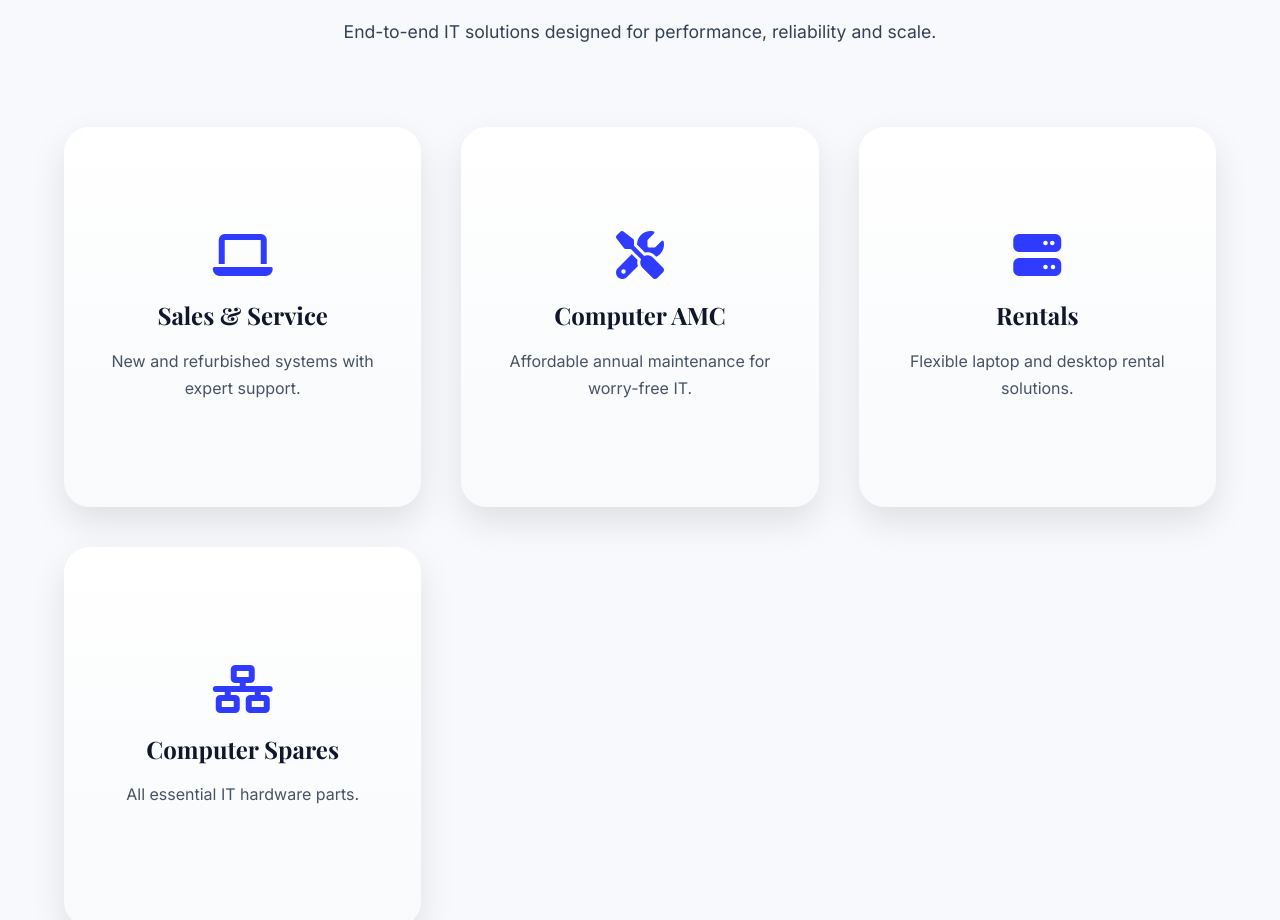
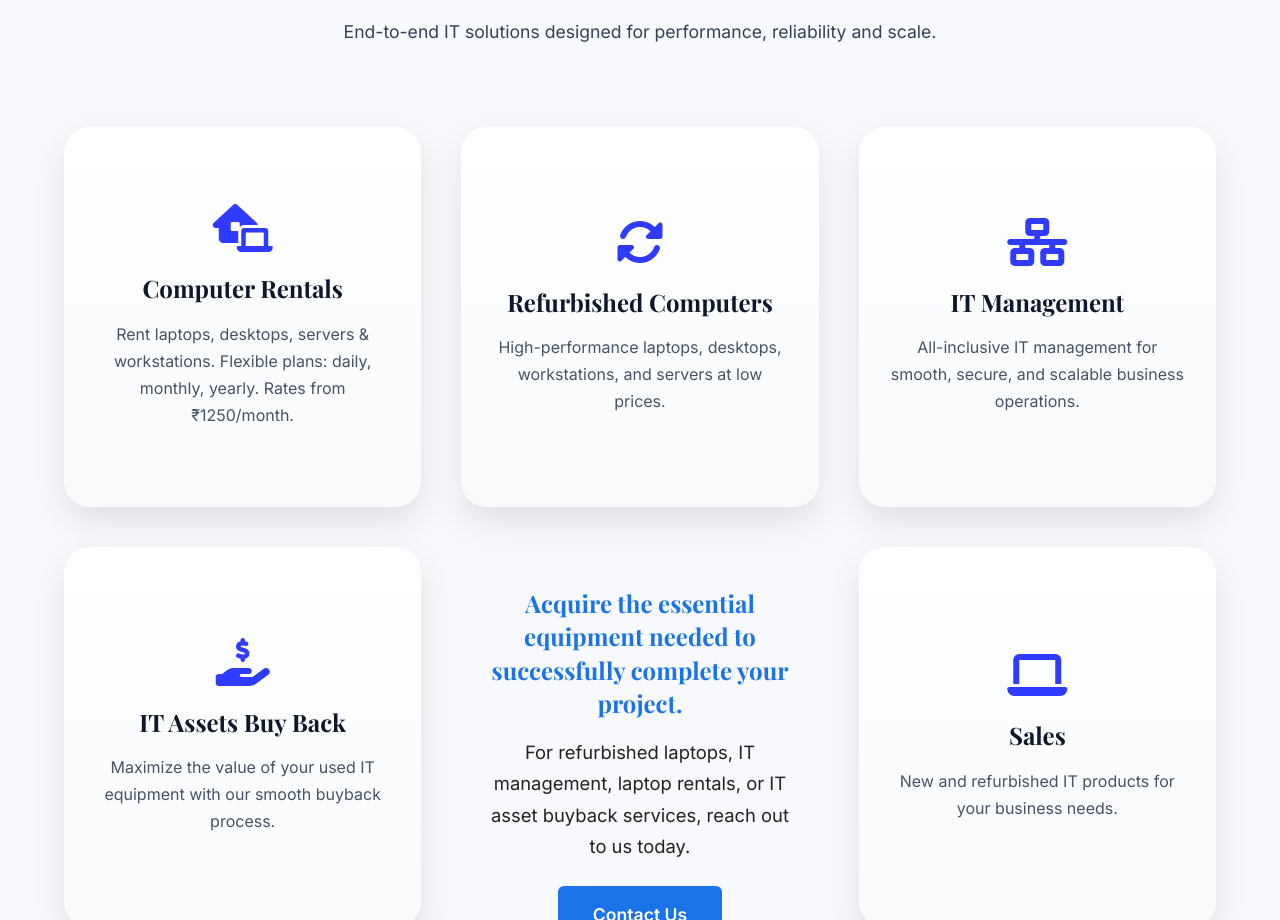
Before and after one commit to karthikkalkatte/siddhi, a website: page index.html in a window 1280 px wide. Shown: the part 1880-2800 px from the top of the page. Drawn offline with nearby package versions, Linux system fonts and the light colour scheme.

Commit message:
Add files via upload

```diff
--- a/index.html
+++ b/index.html
@@ -48,7 +48,7 @@ j=d.createElement(s),dl=l!='dataLayer'?'&l='+l:'';j.async=true;j.src=
 <nav class="navbar">
   <div class="nav-container">
     <a href="#" class="logo">
-      <div class="logo-icon">U&amp;I</div>
+      <div class="logo-icon">U&amp;IT</div>
       <div class="logo-text">U&amp;I <span>Technologies</span></div>
     </a>
 
@@ -63,6 +63,7 @@ j=d.createElement(s),dl=l!='dataLayer'?'&l='+l:'';j.async=true;j.src=
       <a href="#contact" class="nav-link">Contact</a>
       <a href="tel:+919606752864" class="nav-btn">
         <i class="fas fa-phone"></i> Call Now
+            <div style="font-size:1em; color:#fff; background:#1a73e8; font-weight:700; line-height:1; border-radius:5px; padding:2px 8px; margin-top:2px; display:inline-block; letter-spacing:0.5px;">+91 9606752864</div>
       </a>
     </div>
   </div>
@@ -73,7 +74,7 @@ j=d.createElement(s),dl=l!='dataLayer'?'&l='+l:'';j.async=true;j.src=
   <div class="container hero-grid">
     <div class="hero-text" data-aos="fade-right">
       <h1>Everything you need to <span>elevate your business</span></h1>
-      <p>Premium IT products, services, AMC and rentals for businesses and institutions .</p>
+      <p>U & I Technologies delivers smart IT products and reliable technology solutions designed to power businesses of all sizes. We combine quality products with expert support to meet every technology need.</p>
       <a href="#about" class="btn">Explore Services</a>
     </div>
     <div class="hero-image" data-aos="zoom-in">
@@ -120,21 +121,117 @@ j=d.createElement(s),dl=l!='dataLayer'?'&l='+l:'';j.async=true;j.src=
     <p class="section-sub" data-aos="fade-up">End-to-end IT solutions designed for performance, reliability and scale.</p>
 
     <div class="services-grid">
-      <!-- Sales & Service -->
+            <!-- Computer Rentals -->
+            <div class="service-card" data-aos="fade-up" data-aos-delay="350">
+              <div class="service-card-inner">
+                <div class="service-card-front">
+                  <i class="fas fa-laptop-house"></i>
+                  <h3>Computer Rentals</h3>
+                  <p>Rent laptops, desktops, servers & workstations. Flexible plans: daily, monthly, yearly. Rates from ₹1250/month.</p>
+                </div>
+                <div class="service-card-back">
+                  <h4>Rental Benefits:</h4>
+                  <ul>
+                    <li>Focus on your core business</li>
+                    <li>All major IT hardware available</li>
+                    <li>Rapid, simple rental process</li>
+                    <li>Custom rental durations</li>
+                  </ul>
+                </div>
+              </div>
+            </div>
+            <!-- Refurbished Computers -->
+            <div class="service-card" data-aos="fade-up" data-aos-delay="400">
+              <div class="service-card-inner">
+                <div class="service-card-front">
+                  <i class="fas fa-sync-alt"></i>
+                  <h3>Refurbished Computers</h3>
+                  <p>High-performance laptops, desktops, workstations, and servers at low prices.</p>
+                </div>
+                <div class="service-card-back">
+                  <h4>Why Choose Refurbished?</h4>
+                  <ul>
+                    <li>Extensive selection</li>
+                    <li>Quality tested & reliable</li>
+                    <li>Cost-effective for any project</li>
+                  </ul>
+                </div>
+              </div>
+            </div>
+            <!-- IT Management -->
+            <div class="service-card" data-aos="fade-up" data-aos-delay="450">
+              <div class="service-card-inner">
+                <div class="service-card-front">
+                  <i class="fas fa-network-wired"></i>
+                  <h3>IT Management</h3>
+                  <p>All-inclusive IT management for smooth, secure, and scalable business operations.</p>
+                </div>
+                <div class="service-card-back">
+                  <h4>Management Services:</h4>
+                  <ul>
+                    <li>Maximize IT environment</li>
+                    <li>Security & expansion</li>
+                    <li>Cutting-edge technology</li>
+                  </ul>
+                </div>
+              </div>
+            </div>
+            <!-- IT Assets Buy Back -->
+            <div class="service-card" data-aos="fade-up" data-aos-delay="500">
+              <div class="service-card-inner">
+                <div class="service-card-front">
+                  <i class="fas fa-hand-holding-usd"></i>
+                  <h3>IT Assets Buy Back</h3>
+                  <p>Maximize the value of your used IT equipment with our smooth buyback process.</p>
+                </div>
+                <div class="service-card-back">
+                  <h4>Buy Back Benefits:</h4>
+                  <ul>
+                    <li>Simple, effective process</li>
+                    <li>Get value for old assets</li>
+                    <li>Trusted technology partner</li>
+                  </ul>
+                </div>
+              </div>
+            </div>
+      <!-- Call to Action Section -->
+      <section style="background:#f7f9fc; padding:2.5rem 0; text-align:center;">
+        <div class="container" style="max-width:700px; margin:auto;">
+          <h2 style="font-family:'Playfair Display',serif; font-weight:700; color:#1a73e8; margin-bottom:1rem;">Acquire the essential equipment needed to successfully complete your project.</h2>
+          <p style="font-size:1.15rem; color:#222; margin-bottom:1.5rem;">For refurbished laptops, IT management, laptop rentals, or IT asset buyback services, reach out to us today.</p>
+          <a href="#contact" class="btn" style="background:#1a73e8; color:#fff; font-size:1.1rem; padding:0.9rem 2.2rem; border-radius:6px;">Contact Us</a>
+        </div>
+      </section>
+      <!-- Sales -->
       <div class="service-card" data-aos="fade-up">
         <div class="service-card-inner">
           <div class="service-card-front">
             <i class="fas fa-laptop"></i>
-            <h3>Sales & Service</h3>
-            <p>New and refurbished systems with expert support.</p>
+            <h3>Sales</h3>
+            <p>New and refurbished IT products for your business needs.</p>
           </div>
           <div class="service-card-back">
-            <h4>Included Services:</h4>
+            <h4>Included Sales:</h4>
             <ul>
               <li>New laptops, desktops, and IT products</li>
               <li>Refurbished computers</li>
               <li>Accessories</li>
               <li>Best-in-class pricing</li>
+            </ul>
+          </div>
+        </div>
+      </div>
+      <!-- Services -->
+      <div class="service-card" data-aos="fade-up" data-aos-delay="50">
+        <div class="service-card-inner">
+          <div class="service-card-front">
+            <i class="fas fa-tools"></i>
+            <h3>Services</h3>
+            <p>Expert support and solutions for all your IT needs.</p>
+          </div>
+          <div class="service-card-back">
+            <h4>Included Services:</h4>
+            <ul>
               <li>Hardware replacement</li>
               <li>Chip-level repair</li>
               <li>Software installation</li>
--- a/style.css
+++ b/style.css
@@ -57,10 +57,14 @@ h1, h2, h3, h4 {
   align-items: center;
   gap: 12px;
   text-decoration: none;
+  min-width: 0;
+  max-width: 260px;
+  overflow: visible;
+  white-space: nowrap;
 }
 
 .logo-icon {
-  width: 40px;
+  width: 60px;
   height: 40px;
   background: linear-gradient(135deg, var(--primary), var(--accent));
   border-radius: 10px;
@@ -784,9 +788,9 @@ footer {
   }
 
   .logo-icon {
-    width: 35px;
+    width: 55px;
     height: 35px;
-    font-size: 1rem;
+    font-size: 1.1rem;
   }
 
 
```
